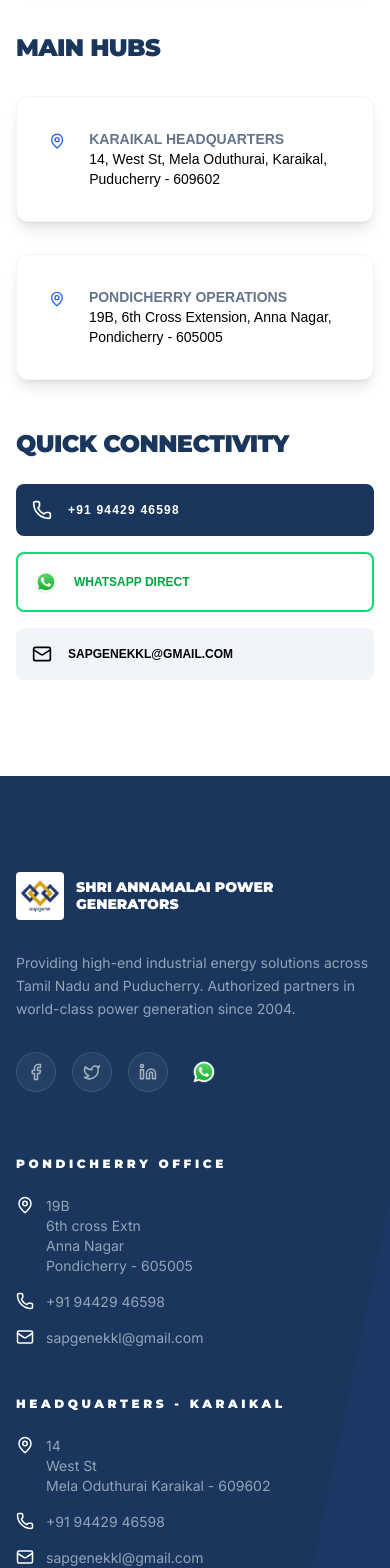
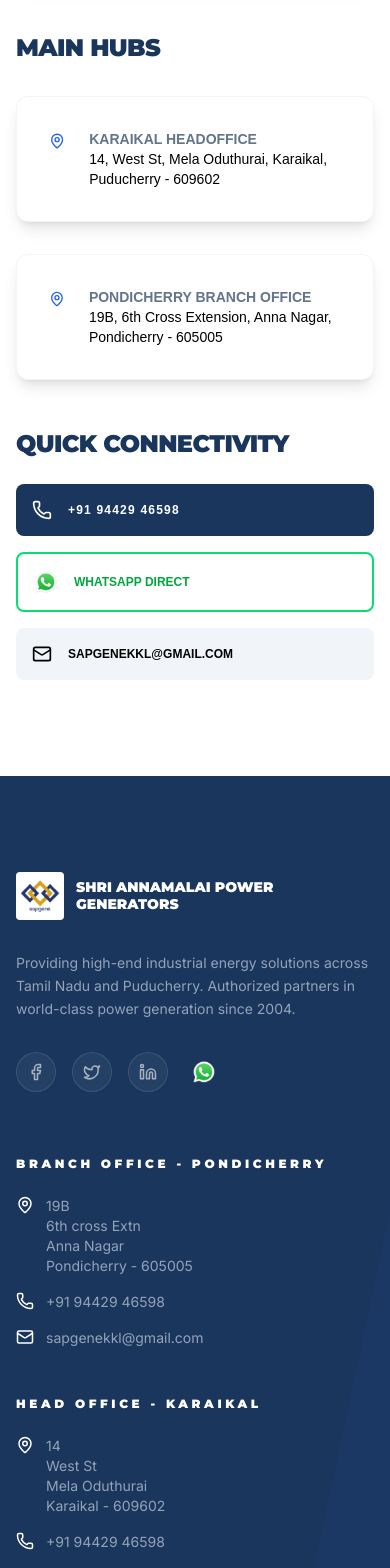
Before and after one commit to shriannamalpowergenerators-code/website, a Next.js app: page /contact in a window 390 px wide. Shown: the part 1700-3268 px from the top of the page. Built offline with nearby package versions, Linux system fonts and the light colour scheme.

Commit message:
updated contact page and about us hero content

```diff
--- a/src/app/about/page.tsx
+++ b/src/app/about/page.tsx
@@ -19,8 +19,8 @@
     const closeModal = () => setIsModalOpen(false);
 
     const stats = [
-        { label: "Years of Excellence", value: "25+", icon: Clock },
-        { label: "Global Installations", value: "500+", icon: Zap },
+        { label: "Years of Excellence", value: "20+", icon: Clock },
+        { label: "Global Installations", value: "3000+", icon: Zap },
         { label: "Certified Engineers", value: "50+", icon: Users },
         { label: "Quality Awards", value: "12", icon: Award },
     ];
--- a/src/app/contact/page.tsx
+++ b/src/app/contact/page.tsx
@@ -231,7 +231,7 @@
                                         <MapPin className="text-brand-action" />
                                         <div>
                                             <h4 className="font-bold text-sm uppercase text-[#64748B]">
-                                                Karaikal Headquarters
+                                                Karaikal HeadOffice
                                             </h4>
                                             <p className="text-sm">
                                                 14, West St, Mela Oduthurai, Karaikal, Puducherry -
@@ -246,7 +246,7 @@
                                         <MapPin className="text-brand-action" />
                                         <div>
                                             <h4 className="font-bold text-sm uppercase text-[#64748B]">
-                                                Pondicherry Operations
+                                                Pondicherry Branch Office
                                             </h4>
                                             <p className="text-sm">
                                                 19B, 6th Cross Extension, Anna Nagar, Pondicherry -
--- a/src/components/Footer.tsx
+++ b/src/components/Footer.tsx
@@ -59,7 +59,7 @@
                     {/* Service Hubs */}
                     <div className="lg:col-span-4 grid grid-cols-1 md:grid-cols-2 gap-12 lg:gap-8">
                         <div className="flex flex-col gap-6">
-                            <h4 className="font-heading font-black text-xs tracking-[0.3em] text-white uppercase">pondicherry OFFICE</h4>
+                            <h4 className="font-heading font-black text-xs tracking-[0.3em] text-white uppercase">BRANCH OFFICE - PONDICHERRY</h4>
                             <div className="flex flex-col gap-4 text-sm text-[#94A3B8] font-sans">
                                 <div className="flex gap-3">
                                     <MapPin className="text-white shrink-0" size={18} />
@@ -77,11 +77,11 @@
                         </div>
 
                         <div className="flex flex-col gap-6">
-                            <h4 className="font-heading font-black text-xs tracking-[0.3em] text-white uppercase">HEADQUARTERS - KARAIKAL</h4>
+                            <h4 className="font-heading font-black text-xs tracking-[0.3em] text-white uppercase">HEAD OFFICE - KARAIKAL</h4>
                             <div className="flex flex-col gap-4 text-sm text-[#94A3B8] font-sans">
                                 <div className="flex gap-3">
                                     <MapPin className="text-white shrink-0" size={18} />
-                                    <span>14 <br /> West St <br /> Mela Oduthurai <br className="hidden md:block" /> Karaikal - 609602</span>
+                                    <span>14 <br /> West St <br /> Mela Oduthurai <br/> Karaikal - 609602</span>
                                 </div>
                                 <div className="flex gap-3">
                                     <Phone className="text-white shrink-0" size={18} />
```
